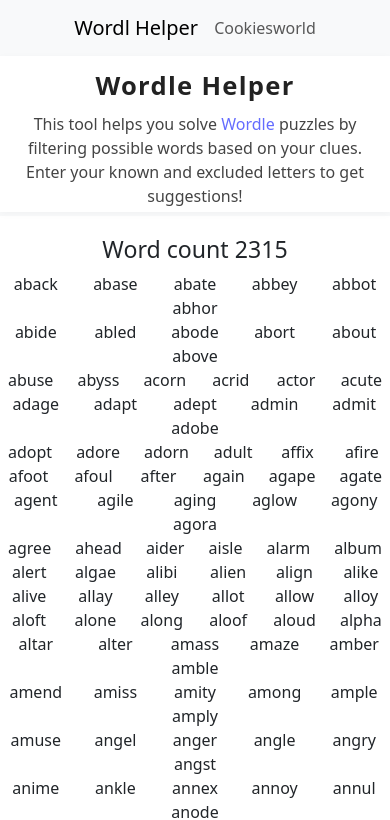
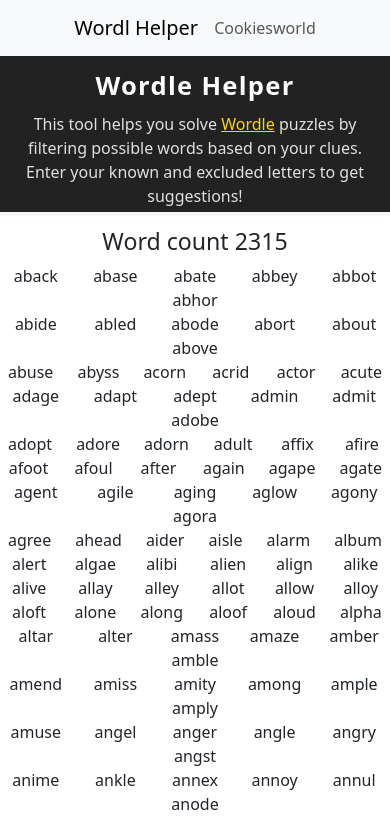
Before and after one commit to Cookiesworld/wordle-solver, a React (Vite) app: page / in a window 390 px wide. Shown: the top 820 px of the page. Built offline with nearby package versions, Linux system fonts and the light colour scheme.

Commit message:
Make more reactive

```diff
--- a/src/App.css
+++ b/src/App.css
@@ -1,4 +1,6 @@
-html, body, #root {
+html,
+body,
+#root {
   height: 100%;
   margin: 0;
   padding: 0;
@@ -34,20 +36,41 @@
   align-items: center;
   justify-content: center;
   padding: 1rem 1rem 0.5rem 1rem;
-  background: #fff;
+  background: #222;
   box-shadow: 0 2px 8px rgba(0, 0, 0, 0.03);
   margin-bottom: 0.25rem;
-  color: #222;
+  color: #fff;
   z-index: 2;
 }
 
 .App-header h1 {
   font-size: 1.6rem;
   font-weight: 700;
-  color: #222;
+  color: #fff;
   margin: 0.5rem 0 0.25rem 0;
   text-align: center;
   letter-spacing: 0.05em;
+}
+
+.App-header p {
+  color: #e0e0e0;
+}
+
+.App-header a {
+  color: #ffd600;
+  text-decoration: underline;
+}
+
+.App-header a:hover {
+  color: #fff176;
+}
+
+.App-header-desc {
+  max-width: 420px;
+  margin: 0.5rem auto 0;
+  font-size: 1rem;
+  color: #fff;
+  /* Use pure white for maximum contrast on dark background */
 }
 
 h3 {
@@ -59,19 +82,22 @@
 
 .main-content {
   width: 100%;
-  max-width: 500px;
+  max-width: 900px;
+  min-width: 320px;
   margin: 0 auto;
   background: #fff;
   border-radius: 12px;
   box-shadow: 0 2px 16px rgba(0, 0, 0, 0.06);
-  padding: 1rem 1rem 1rem 1rem;
+  padding: 0 2rem 2rem 2rem;
   display: flex;
   flex-direction: column;
   align-items: center;
+  transition: max-width 0.2s, padding 0.2s;
 }
 
 /* Center the navbar and header content */
-.Navbar, .App-header {
+.Navbar,
+.App-header {
   width: 100vw;
   display: flex;
   flex-direction: column;
@@ -84,8 +110,15 @@
 }
 
 /* Remove bottom margin from the last child in main-content */
-.main-content > :last-child {
+.main-content> :last-child {
   margin-bottom: 0;
+}
+
+@media (max-width: 900px) {
+  .main-content {
+    max-width: 98vw;
+    padding: 0 0.5rem 1rem 0.5rem;
+  }
 }
 
 @media (max-width: 600px) {
@@ -94,9 +127,10 @@
   }
 
   .main-content {
-    padding: 0.5rem 0.5rem 0.5rem 0.5rem;
-    max-width: 100%;
+    padding: 0 0.5rem 0.5rem 0.5rem;
+    max-width: 100vw;
     border-radius: 0;
     box-shadow: none;
+    min-width: 0;
   }
 }
--- a/src/App.jsx
+++ b/src/App.jsx
@@ -24,14 +24,7 @@
       </Navbar>
       <header className="App-header">
         <h1>Wordle Helper</h1>
-        <p
-          style={{
-            maxWidth: "420px",
-            margin: "0.5rem auto 0",
-            fontSize: "1rem",
-            color: "#444",
-          }}
-        >
+        <p className="App-header-desc">
           This tool helps you solve{" "}
           <a
             href="https://www.nytimes.com/games/wordle/index.html"
```
